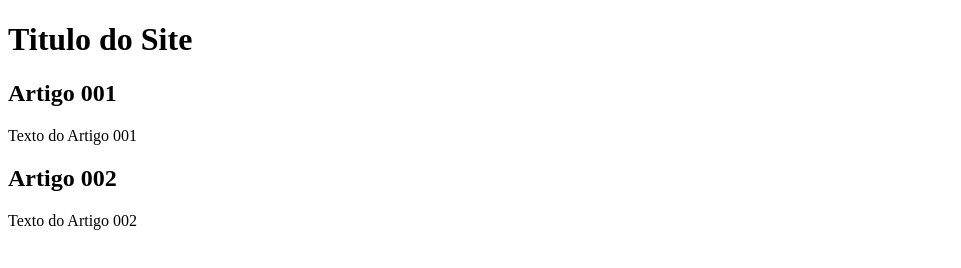
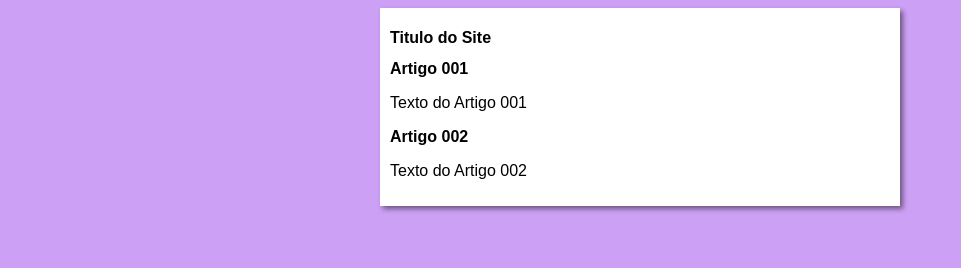
Before and after one commit to Cayo-Fernandes/projeto-site, a plain HTML site: page index.html in a window 1280 px wide. Shown: the whole page, without its empty margins (0-961 px from the left). Drawn offline with Linux system fonts and the light colour scheme.

Commit message:
iniciei o design

```diff
--- /dev/null
+++ b/estilos/style.css
@@ -0,0 +1,16 @@
+*{
+    font-family: Arial, Helvetica, sans-serif;
+    font-size: 16px;
+}
+
+body {
+    background-color: rgb(204, 160, 245);
+}
+
+main {
+    background-color: white;
+    width: 500px;
+    margin: auto;
+    padding: 10px;
+    box-shadow: 3px 3px 5px rgba(0, 0, 0, 0.466);
+}
--- a/index.html
+++ b/index.html
@@ -4,6 +4,7 @@
     <meta charset="UTF-8">
     <meta name="viewport" content="width=device-width, initial-scale=1.0">
     <title>Titulo do Site</title>
+    <link rel="stylesheet" href="estilos/style.css">
 </head>
 <body>
     <main>
```
